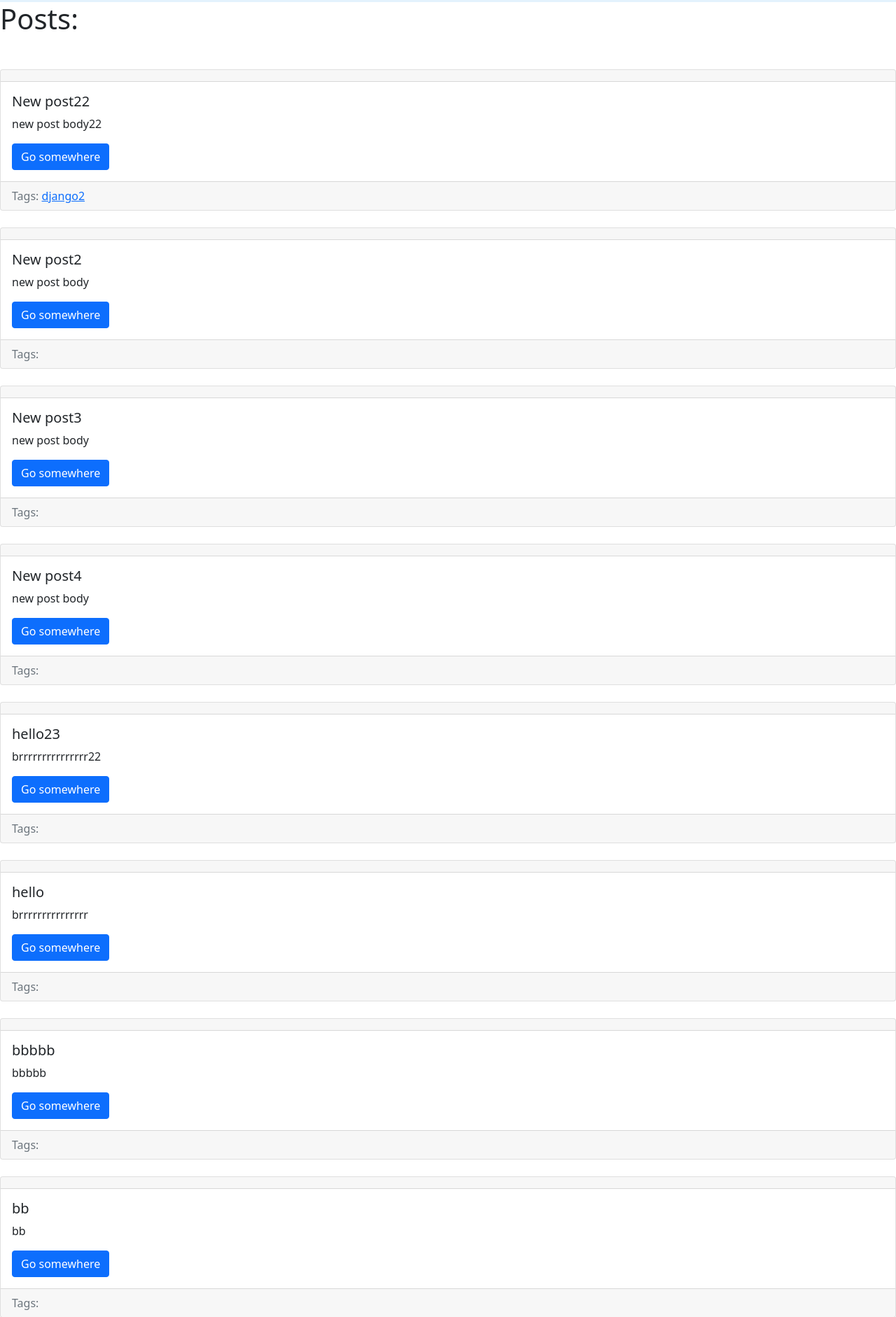
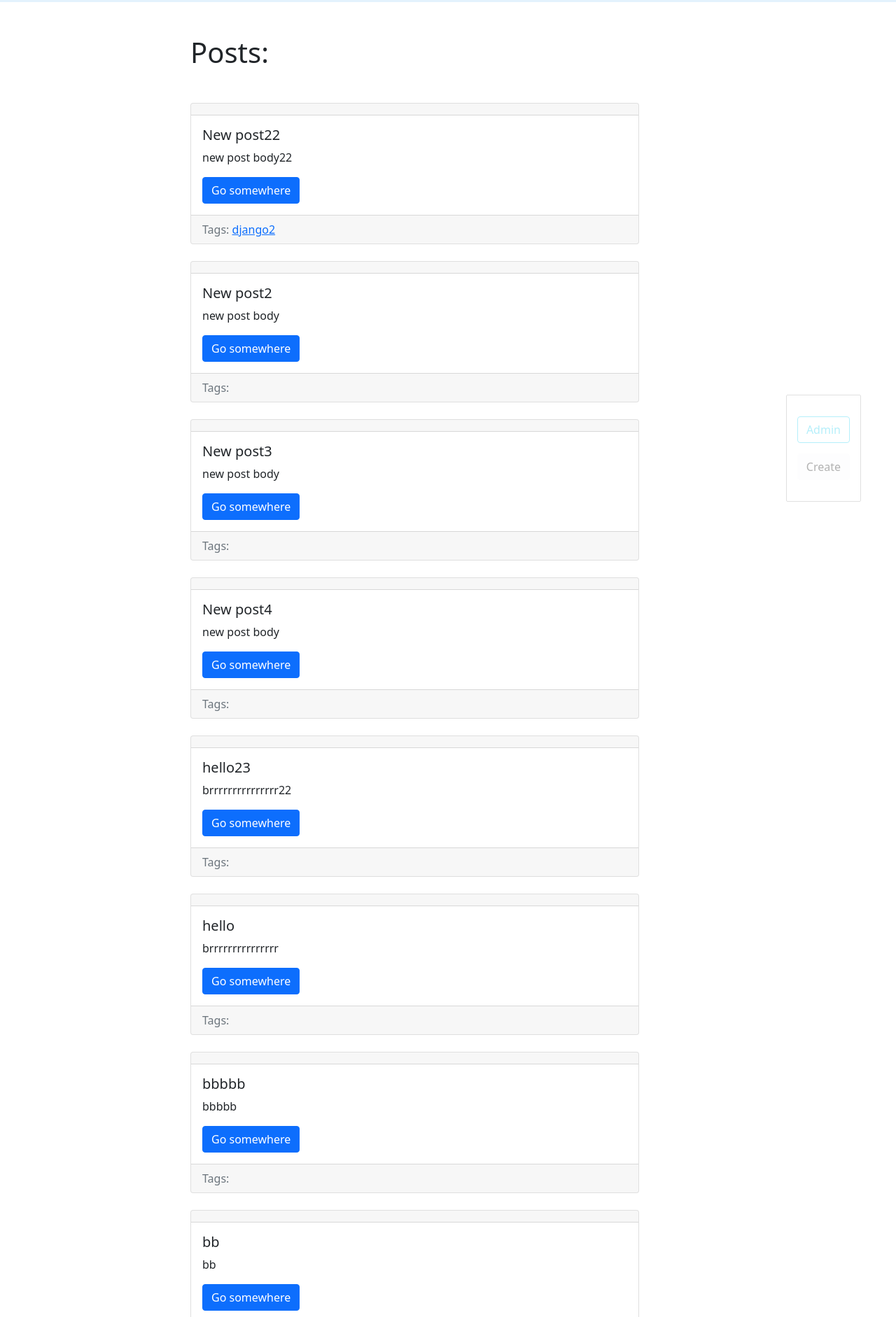
Before and after one commit to markhel-v/django_b, a Django app: page /blog/ in a window 1280 px wide. Shown: the part 53-1935 px from the top of the page at 70% size. Run offline with Django 4.2, Linux system fonts and the light colour scheme; data comes from the database, SQL or seed files in the repository; both versions use the stored data as it was after the commit.

Commit message:
add crud(admin_panel)

```diff
--- a/app/myproject/blog/templates/blog/base_blog.html
+++ b/app/myproject/blog/templates/blog/base_blog.html
@@ -1 +1,6 @@
  {% extends 'base.html' %}
+ {%block  admin-panel  %}
+	<a href=""class = "btn btn-light">Create</a>
+	<a href="{{admin_object.get_update_url }}"class = "btn btn-light edit" style="{%if detail%} display: block;  {%endif%}" >Edit</a>
+	<a href="{{admin_object.get_delete_url }}"class = "btn btn-danger delete"  style="{%if detail%} display: block;  {%endif%}">Delete</a>
+ {%endblock%}
--- a/app/myproject/blog/utils.py
+++ b/app/myproject/blog/utils.py
@@ -53,13 +53,14 @@ class ObjectUpdateMixin():
 
 
 class ObjectDetailMixin:
+
     model = None
     template = None
 
     def get(self,request, slug):
 
         obj = get_object_or_404(self.model,slug__iexact=slug)
-        return render(request,self.template,context = {self.model.__name__.lower(): obj})
+        return render(request,self.template,context = {self.model.__name__.lower(): obj , 'admin_object':obj , 'detail': True})
 
 
 class ObjectDeleteMixin:
--- a/app/myproject/myproject/settings.py
+++ b/app/myproject/myproject/settings.py
@@ -120,6 +120,9 @@ USE_TZ = True
 # https://docs.djangoproject.com/en/4.0/howto/static-files/
 
 STATIC_URL = 'static/'
+STATICFILES_DIRS = [
+os.path.join(BASE_DIR,'static')
+]
 
 # Default primary key field type
 # https://docs.djangoproject.com/en/4.0/ref/settings/#default-auto-field
--- /dev/null
+++ b/app/myproject/static/css/styles.css
@@ -0,0 +1,26 @@
+.admin-panel {
+
+	border: 1px solid #999;
+	border-radius: 2px;
+	position: fixed;
+	right: 50px;
+	bottom: 30px;
+	opacity: 0.3;
+	padding: 15px;
+}
+.admin-panel:hover {
+	opacity: 1;
+
+}
+
+
+.admin-panel a {
+	display: block;
+    margin: 15px 0;
+}
+
+
+a.edit, a.delete {
+	display: none;
+
+}
--- a/app/myproject/templates/base.html
+++ b/app/myproject/templates/base.html
@@ -1,6 +1,12 @@
+{%load static%}
 <!doctype html>
 <html>
 <head>
+<meta name="description" content="Our first page">
+<meta name="keywords" content="html tutorial template">
+
+<link rel="stylesheet" href="https://cdn.jsdelivr.net/npm/bootstrap@5.1.3/dist/css/bootstrap.min.css" rel="stylesheet" integrity="sha384-1BmE4kWBq78iYhFldvKuhfTAU6auU8tT94WrHftjDbrCEXSU1oBoqyl2QvZ6jIW3" crossorigin="anonymous">
+<link rel="stylesheet" href="{%static 'css/styles.css'%}">
 <title>
 
 {% block title %}
@@ -8,10 +14,7 @@
 {% endblock %}
 
 </title>
-<meta name="description" content="Our first page">
-<meta name="keywords" content="html tutorial template">
 
-<link href="https://cdn.jsdelivr.net/npm/bootstrap@5.1.3/dist/css/bootstrap.min.css" rel="stylesheet" integrity="sha384-1BmE4kWBq78iYhFldvKuhfTAU6auU8tT94WrHftjDbrCEXSU1oBoqyl2QvZ6jIW3" crossorigin="anonymous">
 </head>
 <body>
 <nav class="navbar navbar-expand-lg navbar-light " style="background-color: #e3f2fd;>
@@ -36,10 +39,21 @@
   </div>
 </nav>
 
-{% block content %}
-    lol
-{% endblock %}
 
+<div class="container mt-5">
+	<div class="row">
+		<div class="col-7 offset-md-2">
+			{% block content %}
+				lol
+			{% endblock %}
+		</div>
+	</div>
+</div>
+
+<div class="admin-panel align-items-center">
+	<a href="/admin"  class="btn btn-outline-info">Admin</a>
+	{%block  admin-panel  %}{%endblock%}
+</div>
 
 </body>
 </html>
```
Also changed, not shown: app/myproject/db.sqlite3.
